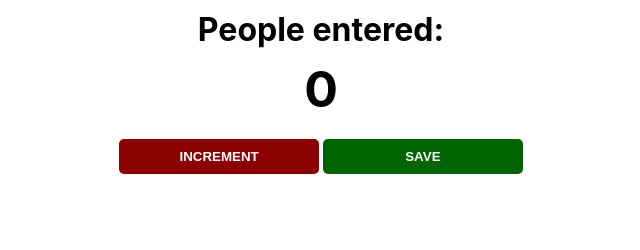
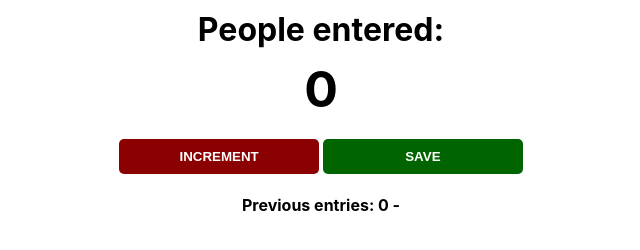
Before and after one commit to OlgaMinaievaWebDev/counter, a plain HTML site: page index.html in a window 1280 px wide. Both pictures are taken after a click on the button "SAVE". Shown: the whole page, without its empty margins (319-959 px from the left). Drawn offline with Linux system fonts and the light colour scheme.

Commit message:
modified

```diff
--- a/app.js
+++ b/app.js
@@ -1,11 +1,12 @@
 const countEl = document.getElementById("count");
 const incrementBtn = document.getElementById("increment-btn");
 const saveBtn = document.getElementById("save-btn");
+const entriesEl = document.getElementById("entries");
 
 let count = 0;
 
 incrementBtn.addEventListener("click", increment);
-saveBtn.addEventListener('click', save);
+saveBtn.addEventListener("click", save);
 
 function increment() {
   count++;
@@ -13,5 +14,6 @@ function increment() {
 }
 
 function save() {
- console.log(count)
+  let entry = `${count} - `;
+  entriesEl.textContent += entry;
 }
--- a/index.html
+++ b/index.html
@@ -11,6 +11,7 @@
         <h2 id="count">0</h2>
         <button id="increment-btn">INCREMENT</button>
         <button id="save-btn">SAVE</button>
+        <p id="entries">Previous entries: </p>
         <script src="./app.js"></script>
 </body>
 </html>
```
